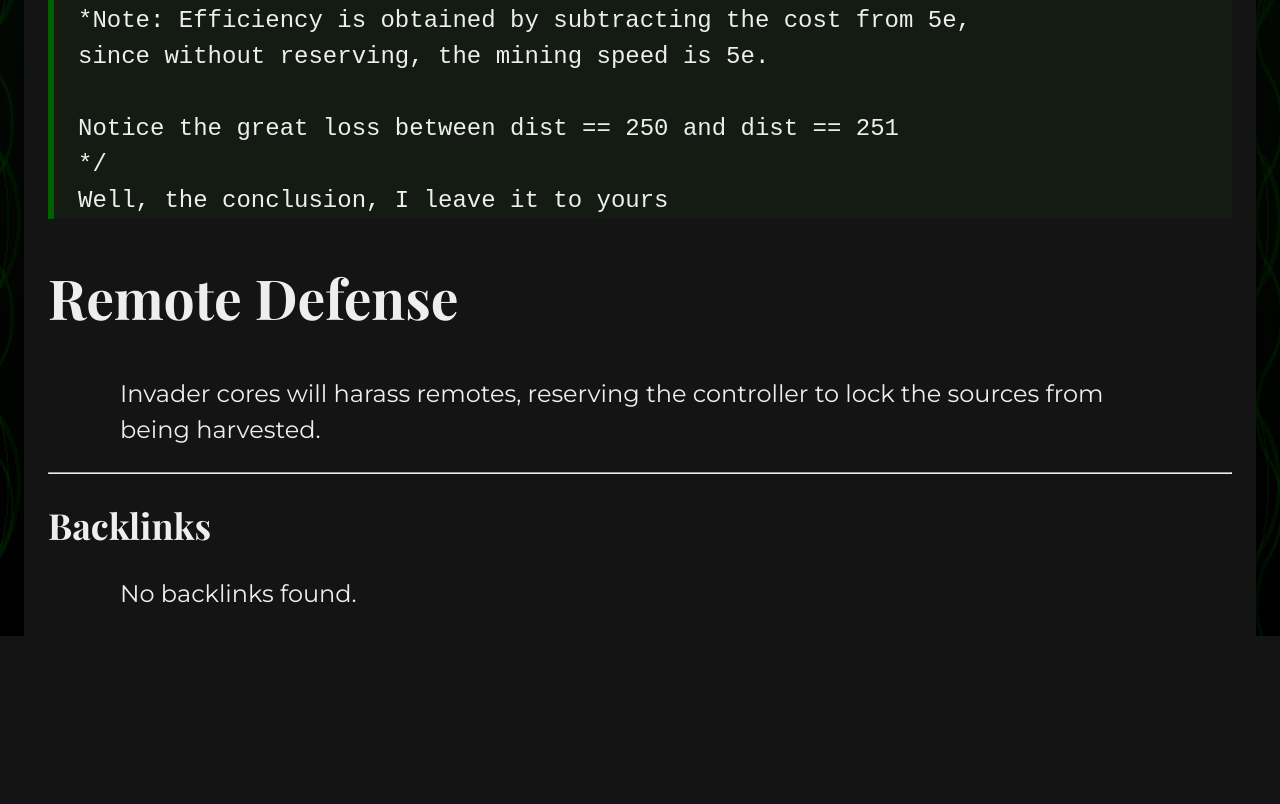
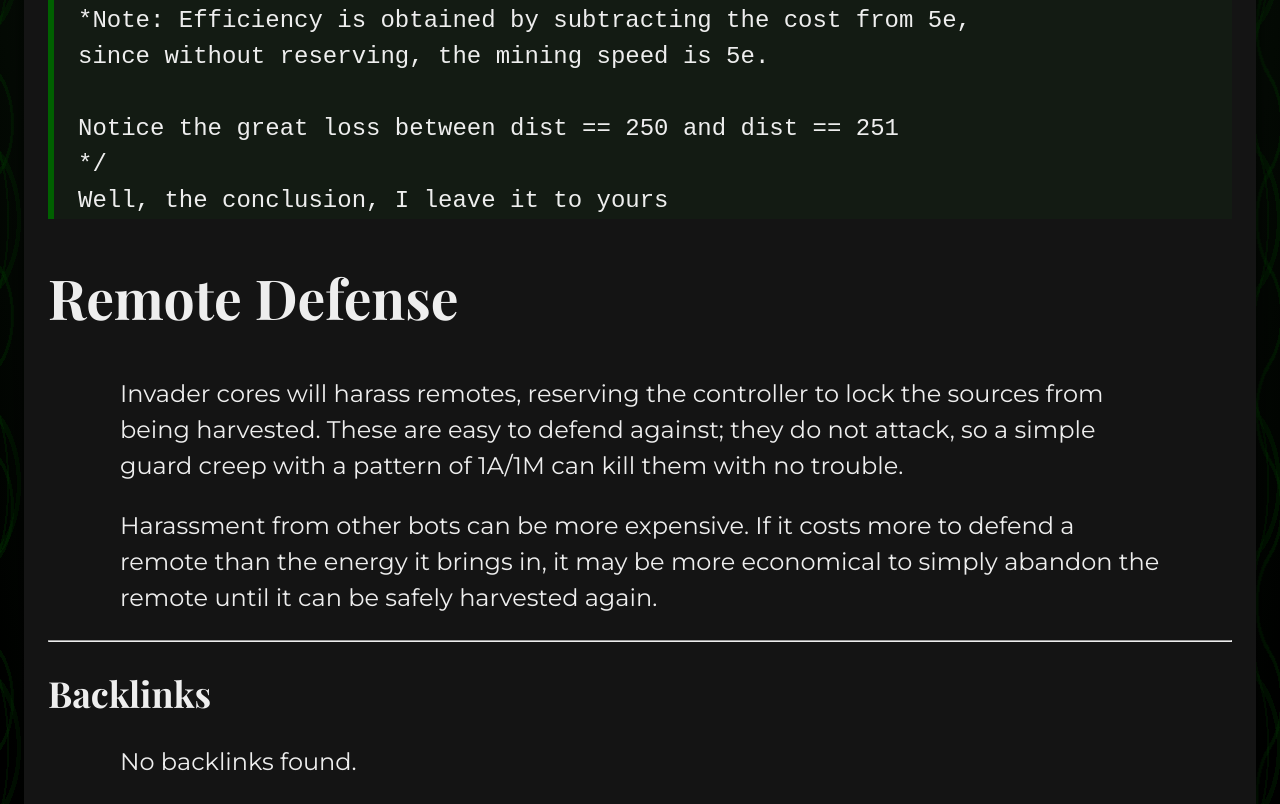
Before and after one commit to glitchassassin/digital-garden, an Eleventy site: page content/Screeps remote harvesting.md in a window 1280 px wide. Shown: the part 5060-5864 px from the top of the page. Before the commit the page ends 5696 px from the top, so only its background shows below. Built offline with nearby package versions, Linux system fonts and the light colour scheme; Eleventy itself is replaced by a stand-in of ours; code samples lack their colours; files that its build step writes are made by us from their sources; a web font is replaced by a local one; what markdown-it-attrs would draw is missing.

Commit message:
vault backup: 2022-09-21 20:51:06

```diff
--- a/content/Screeps remote harvesting.md
+++ b/content/Screeps remote harvesting.md
@@ -142,4 +142,6 @@ Well, the conclusion, I leave it to yours
 
 ## Remote Defense
 
-Invader cores will harass remotes, reserving the controller to lock the sources from being harvested.
+Invader cores will harass remotes, reserving the controller to lock the sources from being harvested. These are easy to defend against; they do not attack, so a simple guard creep with a pattern of 1A/1M can kill them with no trouble.
+
+Harassment from other bots can be more expensive. If it costs more to defend a remote than the energy it brings in, it may be more economical to simply abandon the remote until it can be safely harvested again.
```
